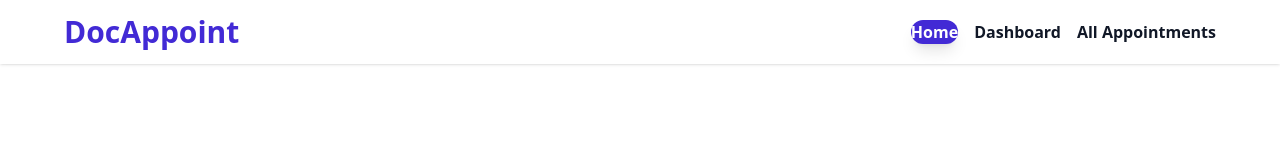
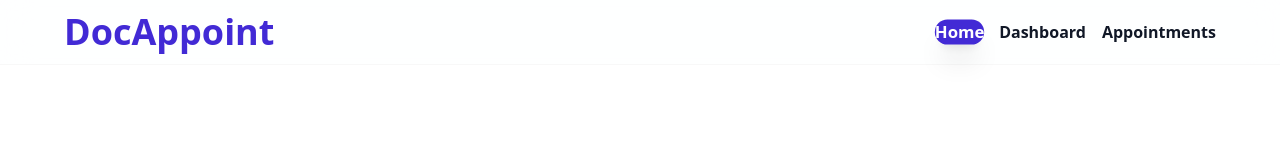
Before and after one commit to Shadman-Shakib-Fuad/doc-appoint, a Next.js app: page / in a window 1280 px wide. Shown: the top 160 px of the page. Built offline with nearby package versions, Linux system fonts and the light colour scheme; no server answers.

Commit message:
fix navbar visibility and active states

```diff
--- a/src/components/shared/Navbar.js
+++ b/src/components/shared/Navbar.js
@@ -7,7 +7,7 @@ import { usePathname } from "next/navigation";
 export default function Navbar() {
   const pathname = usePathname();
 
-  const navLinks = [
+  const navItems = [
     {
       name: "Home",
       path: "/",
@@ -17,35 +17,35 @@ export default function Navbar() {
       path: "/dashboard",
     },
     {
-      name: "All Appointments",
+      name: "Appointments",
       path: "/all-appointments",
     },
   ];
 
   return (
-    <div className="bg-white shadow-sm sticky top-0 z-50">
-      <div className="container-width navbar py-4">
+    <div className="sticky top-0 z-50 bg-white/90 backdrop-blur-lg border-b border-base-200">
+      <div className="container-width navbar py-5">
         <div className="flex-1">
           <Link
             href="/"
-            className="text-3xl font-bold text-primary"
+            className="text-4xl font-black text-primary"
           >
             DocAppoint
           </Link>
         </div>
 
         <div className="flex items-center gap-4">
-          {navLinks.map((link) => (
+          {navItems.map((item) => (
             <Link
-              key={link.path}
-              href={link.path}
+              key={item.path}
+              href={item.path}
               className={`px-6 py-3 rounded-full font-semibold transition-all duration-300 ${
-                pathname === link.path
-                  ? "bg-primary text-white shadow-lg"
+                pathname === item.path
+                  ? "bg-primary text-white shadow-xl scale-105"
                   : "hover:bg-primary hover:text-white"
               }`}
             >
-              {link.name}
+              {item.name}
             </Link>
           ))}
         </div>
```
